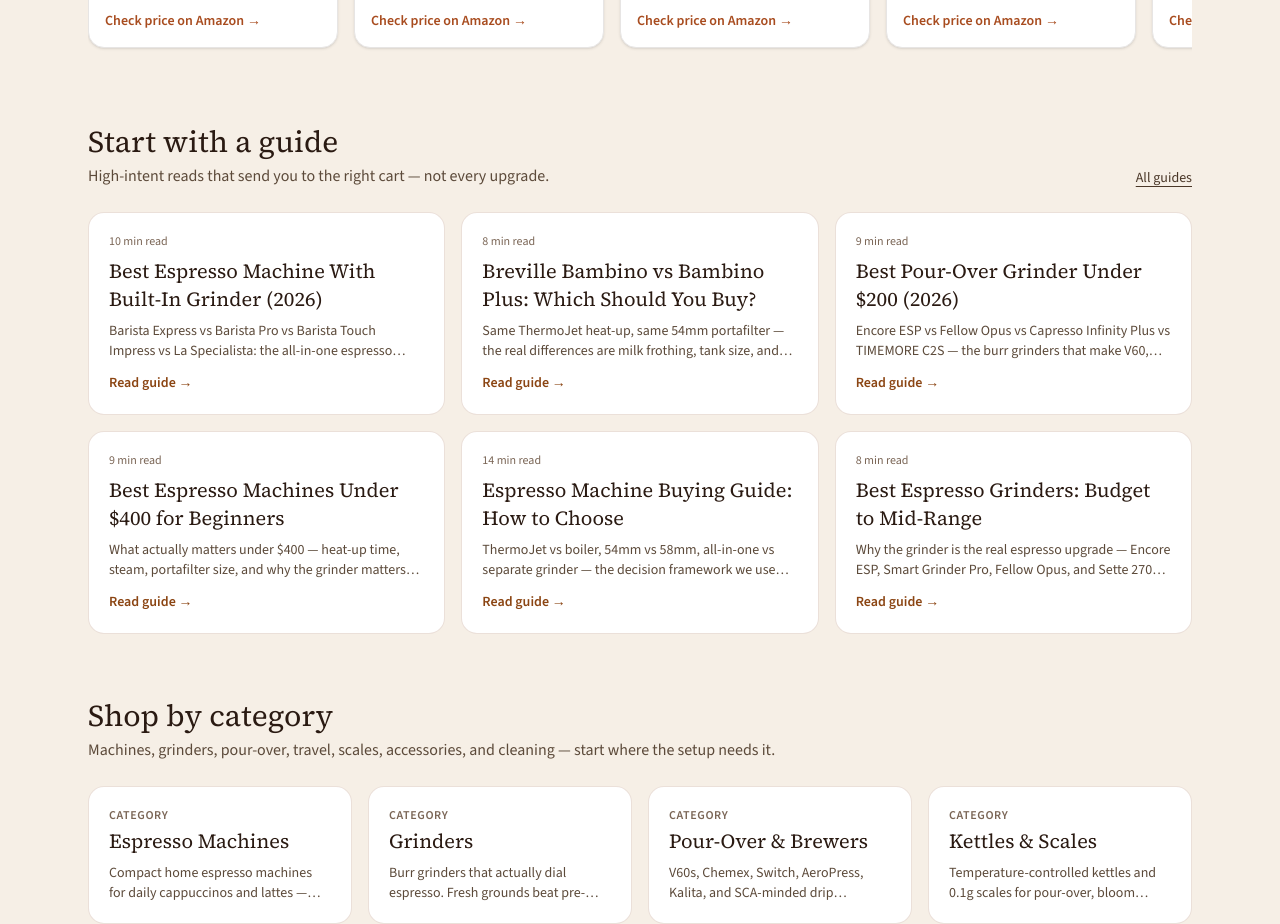
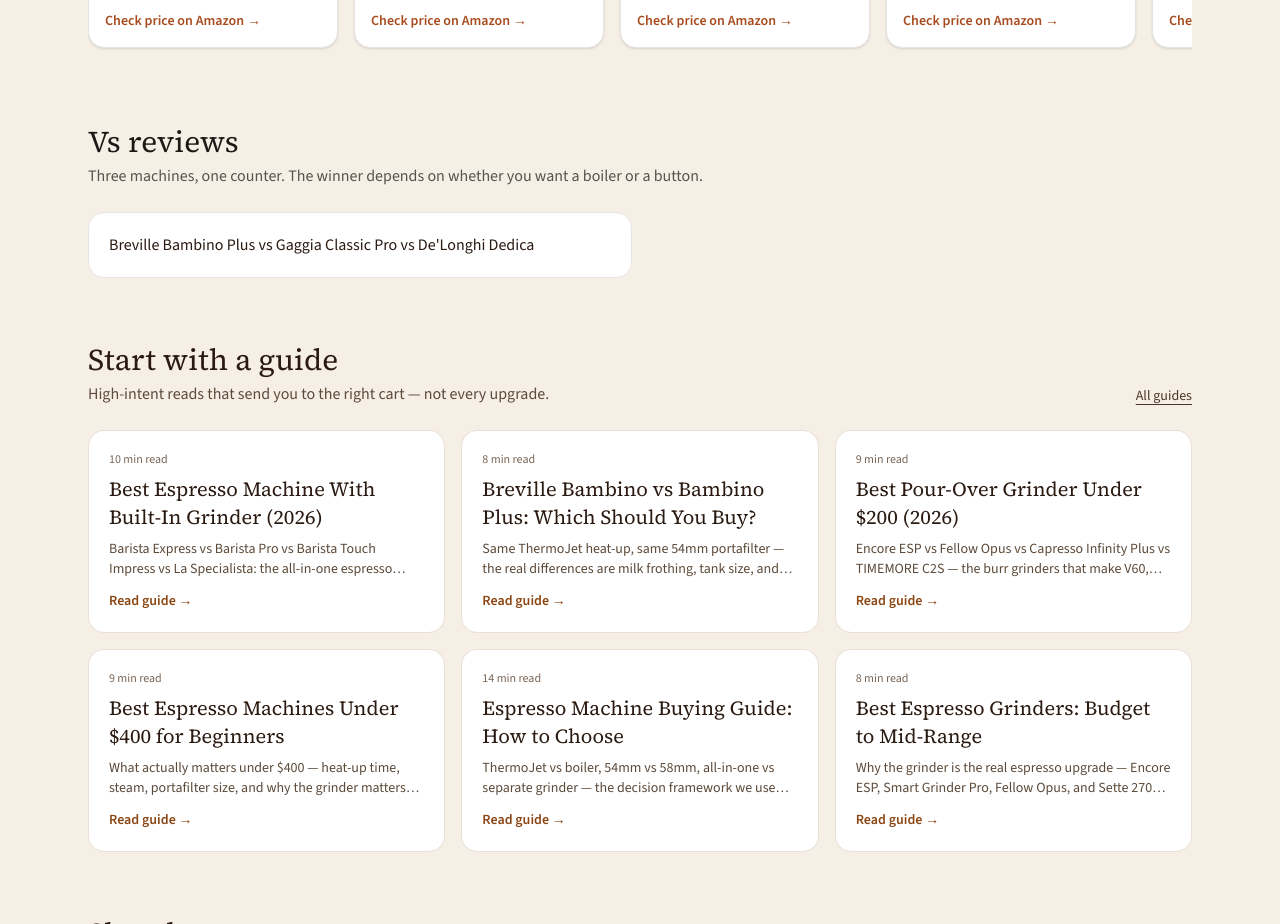
Before and after one commit to tygriffin045/brewworth, a Next.js app: page / in a window 1280 px wide. Shown: the part 980-1904 px from the top of the page. Built offline with nearby package versions, Linux system fonts and the light colour scheme.

Commit message:
Surface vs reviews on the homepage

```diff
--- a/src/app/page.tsx
+++ b/src/app/page.tsx
@@ -86,6 +86,15 @@
       </section>
 
       <TopRail />
+
+      <section>
+        <h2 className="font-serif text-3xl text-stone-900">Vs reviews</h2>
+        <p className="mt-1 text-stone-600">Three machines, one counter. The winner depends on whether you want a boiler or a button.</p>
+        <div className="mt-6 grid gap-4 md:grid-cols-2">
+          <a href="/compare" className="rounded-2xl border border-stone-200 bg-white p-5 hover:border-stone-400">Breville Bambino Plus vs Gaggia Classic Pro vs De'Longhi Dedica</a>
+        </div>
+      </section>
+
 
       <section>
         <div className="flex items-end justify-between gap-4">
```
